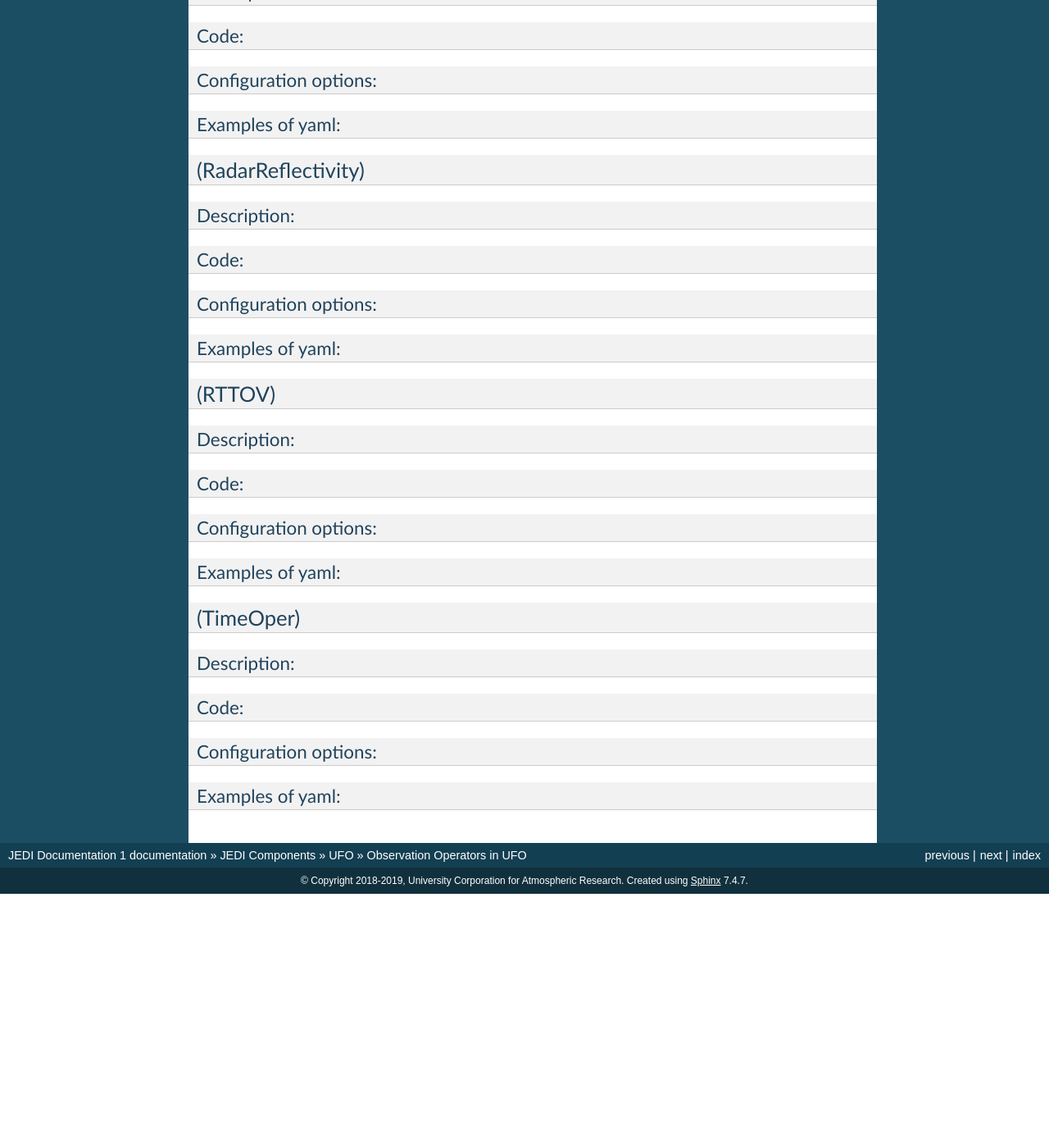
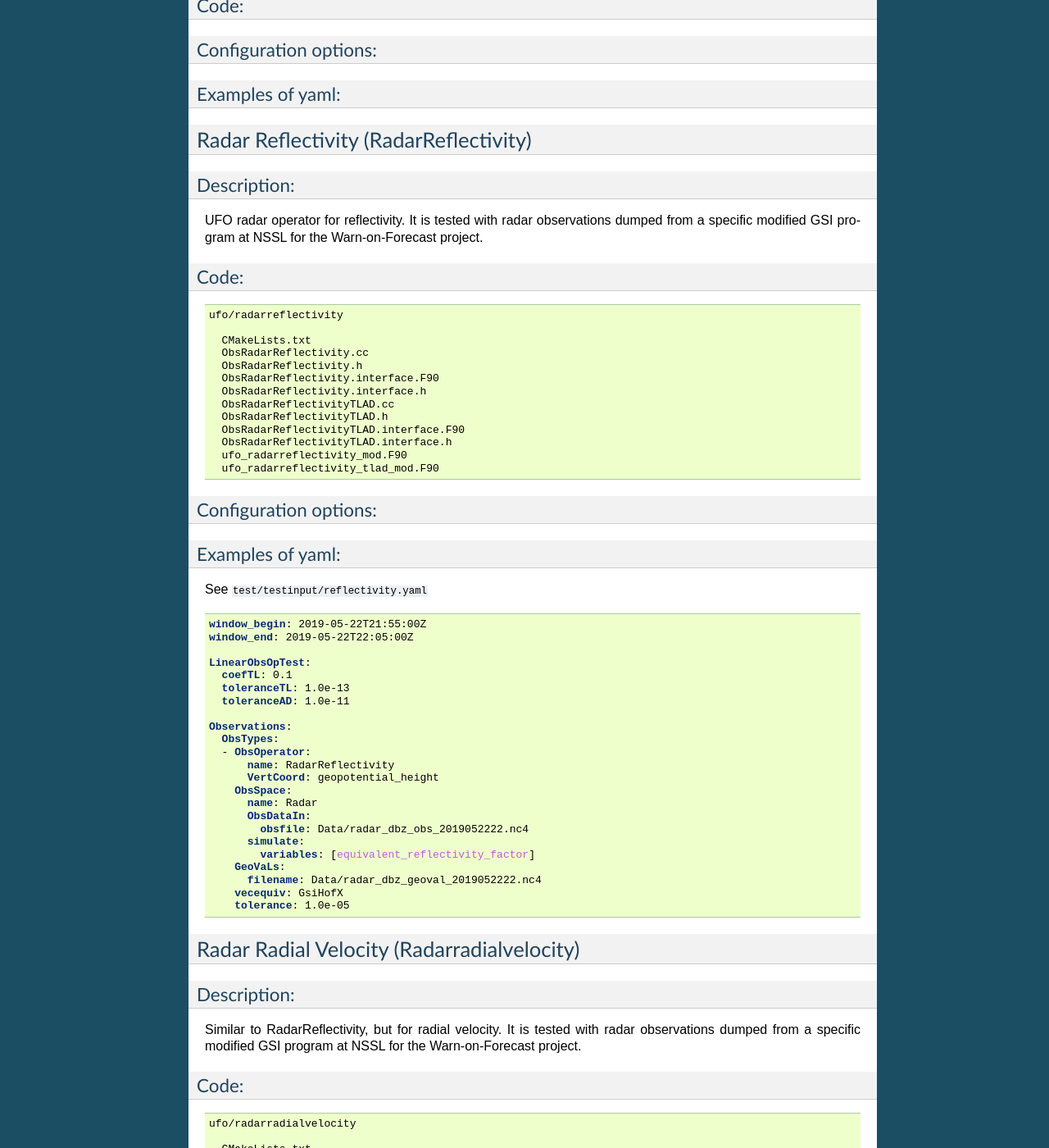
Before and after one commit to JCSDA/jedi-docs, a Sphinx documentation site: the page built from docs/jedi-components/ufo/obsops.rst, in a window 1280 px wide and 1400 px high, scrolled down 5123 px. Shown: the whole window at 82% size. Built offline with Sphinx 7.4.7, drawn with Linux system fonts in a browser that asks for light colours; before the commit the page ends 6213 px from its top, so only the background shows below that; some of the changed text lies outside the part shown.

Commit message:
Feature/doc obsop (#141)
* add initial doc on existing obs operators

* fix indent

* remove name field

* Added descriptions for radarreflectivity and radarradialvelocity

* cleaned up the restructured text

```diff
--- a/docs/jedi-components/ufo/obsops.rst
+++ b/docs/jedi-components/ufo/obsops.rst
@@ -286,20 +285,135 @@ Configuration options:
 Examples of yaml:
 ^^^^^^^^^^^^^^^^^
 
-(RadarReflectivity)
------------------------------------
+Radar Reflectivity (RadarReflectivity)
+--------------------------------------
 
 Description:
 ^^^^^^^^^^^^
 
+UFO radar operator for reflectivity. It is tested with radar observations dumped from a specific modified GSI program at NSSL for the Warn-on-Forecast project.
+
 Code:
 ^^^^^
+
+.. code:: bash
+
+  ufo/radarreflectivity
+
+    CMakeLists.txt
+    ObsRadarReflectivity.cc
+    ObsRadarReflectivity.h
+    ObsRadarReflectivity.interface.F90
+    ObsRadarReflectivity.interface.h
+    ObsRadarReflectivityTLAD.cc
+    ObsRadarReflectivityTLAD.h
+    ObsRadarReflectivityTLAD.interface.F90
+    ObsRadarReflectivityTLAD.interface.h
+    ufo_radarreflectivity_mod.F90
+    ufo_radarreflectivity_tlad_mod.F90
 
 Configuration options:
 ^^^^^^^^^^^^^^^^^^^^^^
 
 Examples of yaml:
 ^^^^^^^^^^^^^^^^^
+
+See :code:`test/testinput/reflectivity.yaml`
+
+.. code:: yaml
+
+  window_begin: 2019-05-22T21:55:00Z
+  window_end: 2019-05-22T22:05:00Z
+
+  LinearObsOpTest:
+    coefTL: 0.1
+    toleranceTL: 1.0e-13
+    toleranceAD: 1.0e-11
+
+  Observations:
+    ObsTypes:
+    - ObsOperator:
+        name: RadarReflectivity
+        VertCoord: geopotential_height
+      ObsSpace:
+        name: Radar
+        ObsDataIn:
+          obsfile: Data/radar_dbz_obs_2019052222.nc4
+        simulate:
+          variables: [equivalent_reflectivity_factor]
+      GeoVaLs:
+        filename: Data/radar_dbz_geoval_2019052222.nc4
+      vecequiv: GsiHofX
+      tolerance: 1.0e-05
+
+
+Radar Radial Velocity (Radarradialvelocity)
+-------------------------------------------
+
+Description:
+^^^^^^^^^^^^
+
+Similar to RadarReflectivity, but for radial velocity. It is tested with radar observations dumped from a specific modified GSI program at NSSL for the Warn-on-Forecast project.
+
+Code:
+^^^^^
+
+.. code:: bash
+
+   ufo/radarradialvelocity
+
+     CMakeLists.txt
+     ObsRadarRadialVelocity.cc
+     ObsRadarRadialVelocity.h
+     ObsRadarRadialVelocity.interface.F90
+     ObsRadarRadialVelocity.interface.h
+     ObsRadarRadialVelocityTLAD.cc
+     ObsRadarRadialVelocityTLAD.h
+     ObsRadarRadialVelocityTLAD.interface.F90
+     ObsRadarRadialVelocityTLAD.interface.h
+     ufo_radarradialvelocity_mod.F90
+     ufo_radarradialvelocity_tlad_mod.F90
+
+Configuration options:
+^^^^^^^^^^^^^^^^^^^^^^
+
+Examples of yaml:
+^^^^^^^^^^^^^^^^^
+
+see :code:`test/testinput/radialvelocity.yaml`
+
+.. code:: yaml
+
+  window_begin: 2019-05-22T21:55:00Z
+  window_end: 2019-05-22T22:05:00Z
+
+  LinearObsOpTest:
+    coefTL: 0.1
+    toleranceTL: 1.0e-13
+    toleranceAD: 1.0e-11
+
+  Observations:
+    ObsTypes:
+    - ObsOperator:
+        name: RadarRadialVelocity
+      ObsSpace:
+        name: Radar
+        ObsDataIn:
+          obsfile: Data/radar_rw_obs_2019052222.nc4
+        simulate:
+          variables: [radial_velocity]
+      ObsFilters:
+      - Filter: Domain Check
+        variables: [radial_velocity]
+        where:
+        - variable: height@MetaData
+          minvalue: 0
+          maxvalue: 10000
+      GeoVaLs:
+        filename: Data/radar_rw_geoval_2019052222.nc4
+      vecequiv: GsiHofX
+      tolerance: 1.0e-05
+
 
 (RTTOV)
 -----------------------------------
```
Also changed, not shown: other parts of docs/jedi-components/ufo/obsops.rst (+0 -1 lines).
